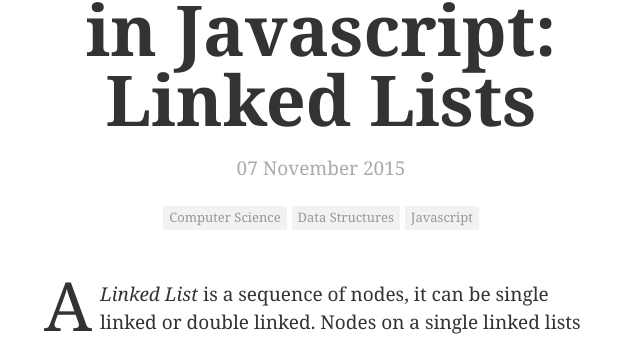
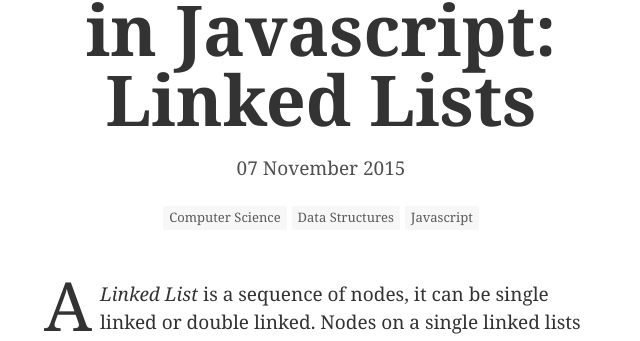
Before and after one commit to fabianuribe/fabianuribe.github.io, a Jekyll site: the page built from _posts/2015-10-31-linked-lists.markdown, in a window 1280 px wide. Shown: the part 173-514 px from the top of the page, without its empty margins (319-959 px from the left). Built offline with Jekyll 4.4.1, drawn with Linux system fonts in a browser that asks for light colours; some web fonts are replaced.

Commit message:
improve accessibility

```diff
--- a/_layouts/post.html
+++ b/_layouts/post.html
@@ -6,14 +6,18 @@
     <a href="/">fabianuribe.com/</a>
     <span class="blog-category">{{ page.category | replace:'-',' ' }}</span>
 </header>
-<article class="post">
+<article class="post" role="main">
     <header>
         <h1>{{ page.title }}</h1>
         <time datetime="{{ page.date | date: "%Y-%m-%d" }}" >{{ page.date | date_to_long_string }}</time>
         <nav>
             <ul class="tags">
                 {% for tag in page.tags %}
-                <li><a href="/tag/{{ tag | downcase }}" class="tag">{{ tag | replace:'-',' '}}</a></li>
+                <li>
+                    <a href="/tag/{{ tag | downcase }}" class="tag" aria-label="Tagged: {{ tag | replace:'-',' '}}">
+                        {{ tag | replace:'-',' '}}
+                    </a>
+                </li>
                 {% endfor %}
             </ul>
         </nav>
--- a/css/main.css
+++ b/css/main.css
@@ -154,7 +154,7 @@
 }
 
 time {
-    color: #aaa;
+    color: #505050;
     font-size: 14px;
 }
 .post-element h1 a {
@@ -176,10 +176,10 @@
 a.tag {
     font-size: 13px;
     display: inline-block;
-    color: #979797;
+    color: #5a5a5a;
     padding: 2px 6px;
     border-radius: 2px;
-    background-color: #F2F2F2;
+    background-color: #f7f7f7;
 }
 a.tag:hover {
     color: #000;
--- a/package.json
+++ b/package.json
@@ -27,5 +27,8 @@
   "bugs": {
     "url": "https://github.com/fabianuribe/fabianuribe.github.io/issues"
   },
-  "homepage": "https://github.com/fabianuribe/fabianuribe.github.io#readme"
+  "homepage": "https://github.com/fabianuribe/fabianuribe.github.io#readme",
+  "dependencies": {
+    "firebase-tools": "^4.2.1"
+  }
 }
```
Also changed, not shown: _layouts/tag_index.html (+5 -3 lines), index.html (+5 -3 lines), assets/css/main.min.css, assets/images/nikola.png (deleted).
